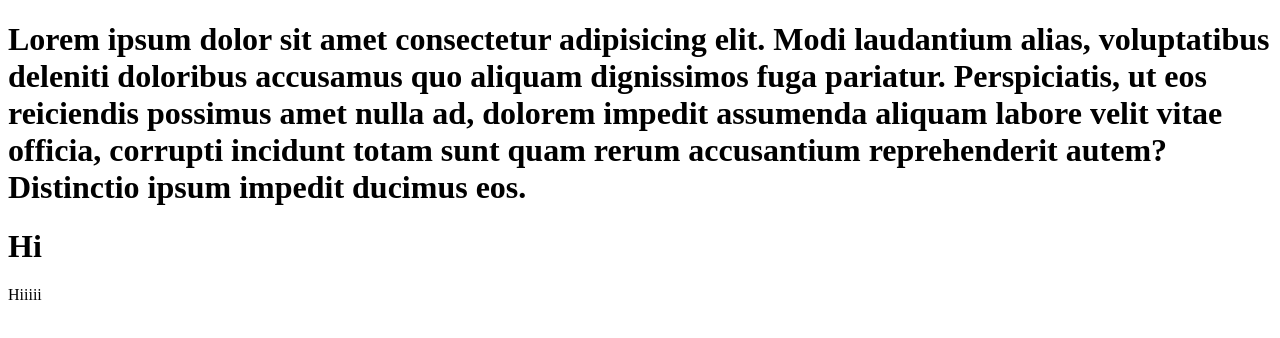
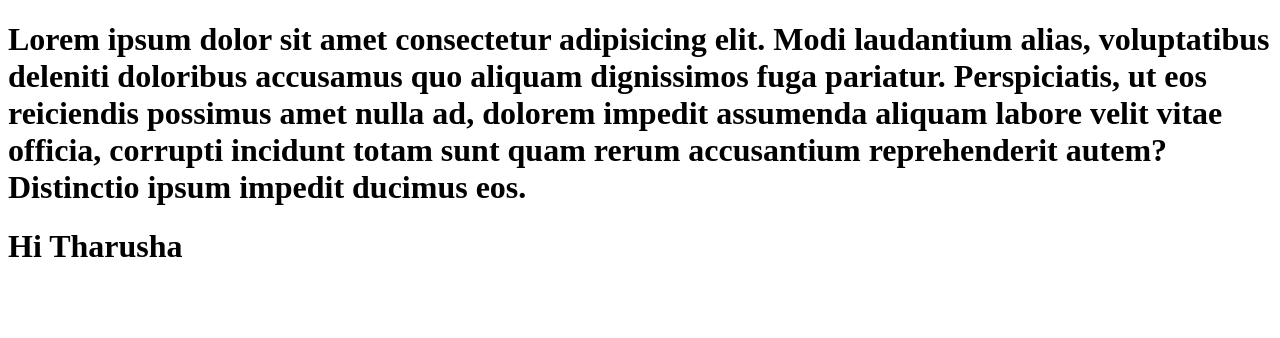
Before and after one commit to it22606006/test-guthub, a plain HTML site: page index.html in a window 1280 px wide. Drawn offline with Linux system fonts and the light colour scheme.

Commit message:
Edit again

```diff
--- a/index.html
+++ b/index.html
@@ -7,8 +7,8 @@
 </head>
 <body>
     <h1>Lorem ipsum dolor sit amet consectetur adipisicing elit. Modi laudantium alias, voluptatibus deleniti doloribus accusamus quo aliquam dignissimos fuga pariatur. Perspiciatis, ut eos reiciendis possimus amet nulla ad, dolorem impedit assumenda aliquam labore velit vitae officia, corrupti incidunt totam sunt quam rerum accusantium reprehenderit autem? Distinctio ipsum impedit ducimus eos.</h1>
-    <h1>Hi</h1>
-    <h>Hiiiii</h>
+    <h1>Hi Tharusha </h1>
+
 
 
 </body>
```
